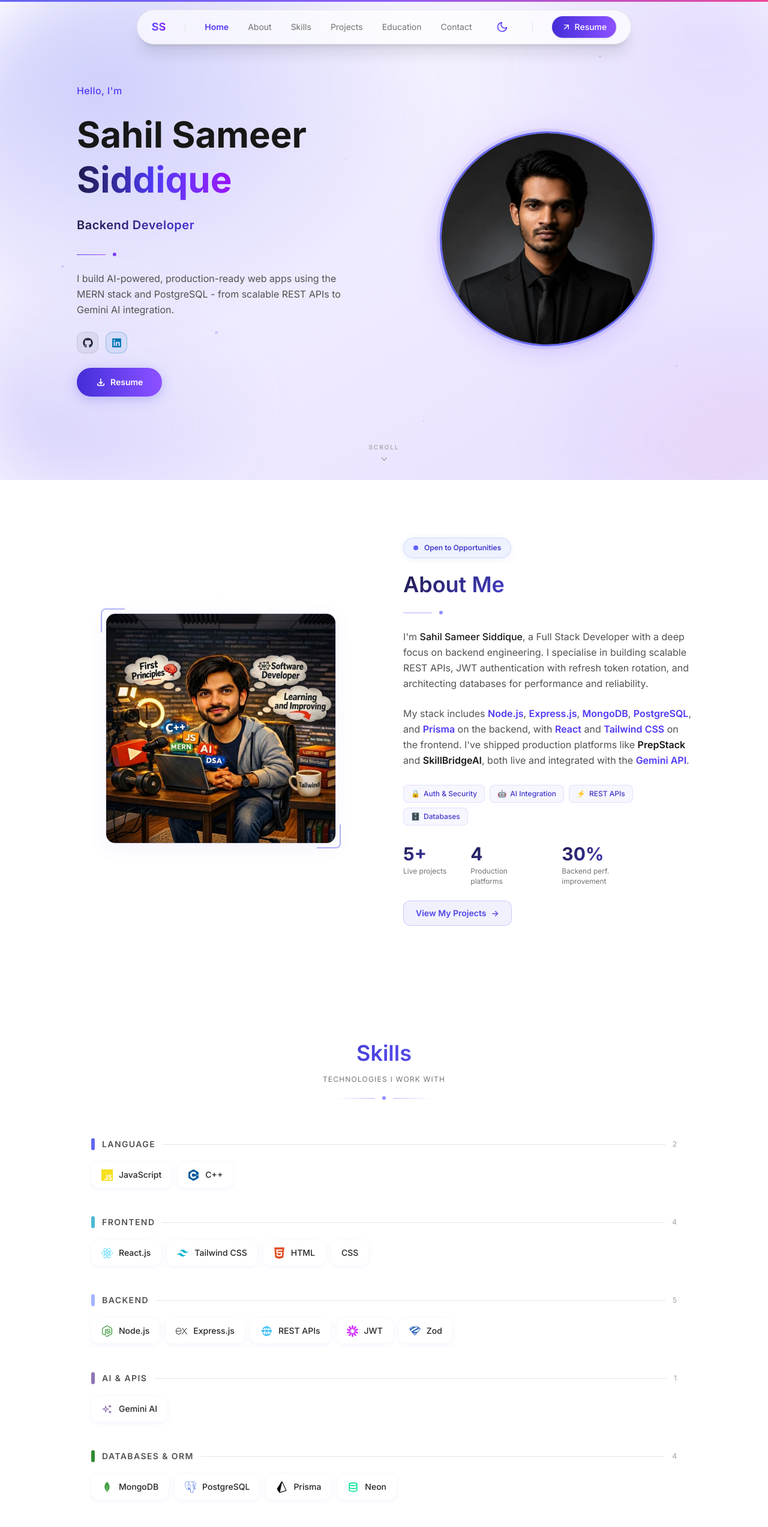
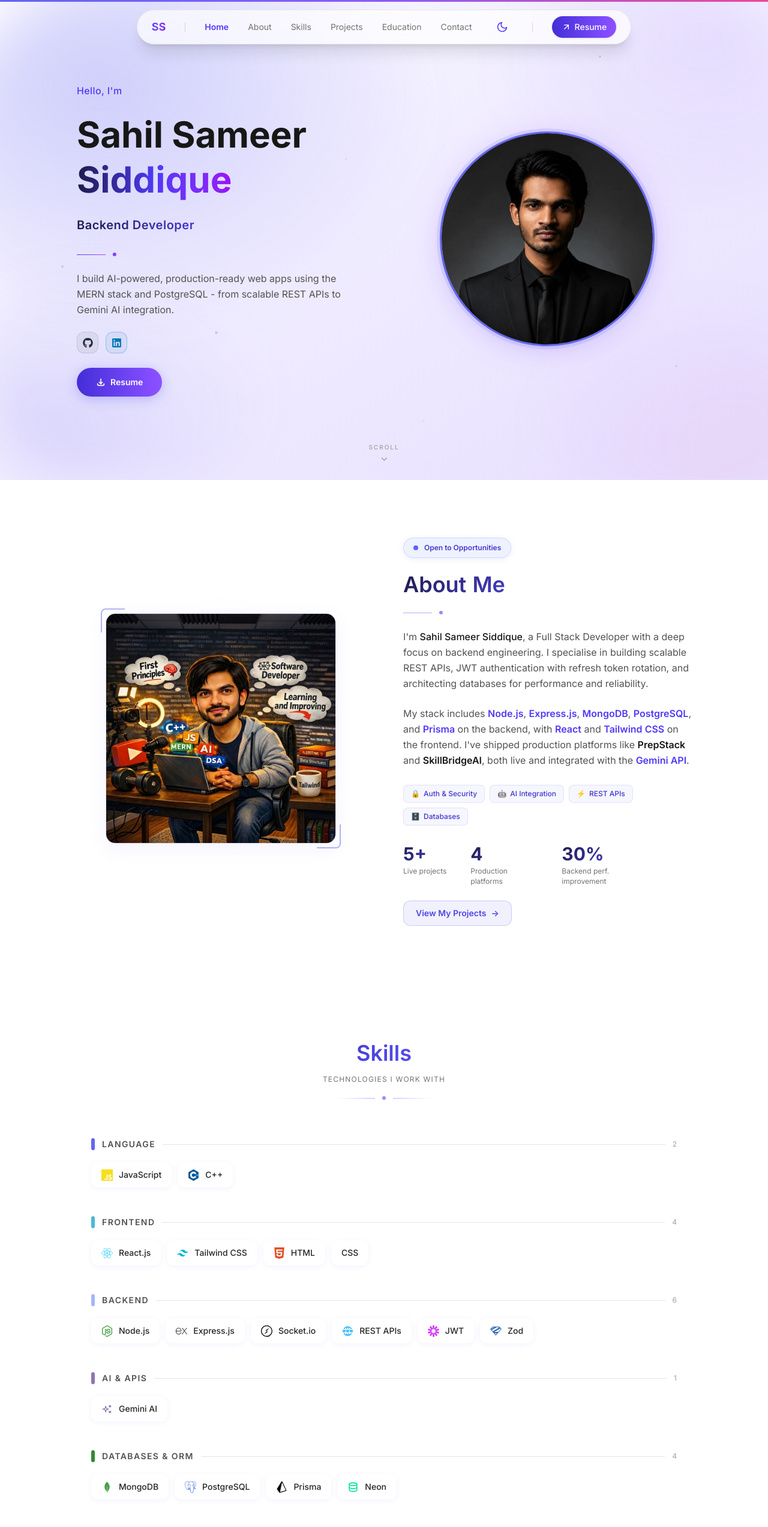
Before and after one commit to SahilSameer18/Portfolio, a React (Vite) app: page / in a window 1280 px wide. Shown: the top 2545 px of the page at 60% size. Built offline with nearby package versions, Linux system fonts and the light colour scheme.

Commit message:
added socket io and animated heading

```diff
--- a/src/components/Navbar.jsx
+++ b/src/components/Navbar.jsx
@@ -213,7 +213,7 @@ export default function Navbar() {
           </a>
 
           {/* Divider */}
-          <div className="w-px h-4 bg-neutral-200 dark:bg-white/20 rounded-full" />
+          <div className="w-px h-4 bg-neutral-300 dark:bg-white/20 rounded-full" />
 
           {/* Desktop Links */}
           <div className="flex items-center gap-8">
@@ -238,7 +238,7 @@ export default function Navbar() {
           <ThemeToggle />
           </div>
           {/* Divider */}
-          <div className="w-px h-4 bg-neutral-200 dark:bg-white/20 rounded-full" />
+          <div className="w-px h-4 bg-neutral-300 dark:bg-white/20 rounded-full" />
 
           {/* Desktop Resume Button */}
           <motion.a
--- a/src/sections/About.jsx
+++ b/src/sections/About.jsx
@@ -2,6 +2,7 @@ import { motion } from "framer-motion";
 import { useTheme } from "../context/ThemeContext";
 import ais from "../assets/about2.png";
 import { useCountUp } from "../hooks/useCountUp";
+import AnimatedHeading from "../components/AnimatedHeading";
 
 // ─── Achievement stats ──────────────────────────────────────────────────
 const stats = [
@@ -157,7 +158,8 @@ export default function About() {
           </div>
 
           {/* Heading */}
-          <h2
+          <AnimatedHeading
+            text="About Me"
             className="text-4xl md:text-5xl font-bold"
             style={{
               background:
@@ -166,9 +168,7 @@ export default function About() {
               WebkitTextFillColor: "transparent",
               backgroundClip: "text",
             }}
-          >
-            About Me
-          </h2>
+          />
 
           {/* Accent divider */}
           <div className="flex items-center gap-3">
--- a/src/sections/Contact.jsx
+++ b/src/sections/Contact.jsx
@@ -2,6 +2,7 @@ import { motion, useInView } from "framer-motion";
 import { useState, useEffect, useRef } from "react";
 import { FaLinkedin, FaGithub, FaEnvelope, FaInstagram, FaClipboard, FaCheck } from "react-icons/fa";
 import { useTheme } from "../context/ThemeContext";
+import AnimatedHeading from "../components/AnimatedHeading";
 
 // ─── Data ────────────────────────────────────────────────────────────────────
 
@@ -143,7 +144,9 @@ export default function Contact() {
           transition={{ duration: 0.7, ease: EASE_OUT }}
           viewport={{ once: true, margin: "0px" }}
         >
-          <h2
+          <AnimatedHeading
+            text="Let's Connect"
+            center
             className="text-5xl md:text-6xl font-bold mb-4"
             style={{
               background:
@@ -152,9 +155,7 @@ export default function Contact() {
               WebkitTextFillColor: "transparent",
               backgroundClip: "text",
             }}
-          >
-            Let's Connect
-          </h2>
+          />
           <p className="text-neutral-500 text-xs uppercase tracking-widest mb-5">
             Open to collaborations &amp; opportunities
           </p>
--- a/src/sections/Education.jsx
+++ b/src/sections/Education.jsx
@@ -3,6 +3,7 @@ import { motion, useReducedMotion } from "framer-motion";
 import { FaGraduationCap, FaMapMarkerAlt, FaCalendarAlt } from "react-icons/fa";
 import { HiAcademicCap } from "react-icons/hi";
 import { useTheme } from "../context/ThemeContext";
+import AnimatedHeading from "../components/AnimatedHeading";
 
 // ─── Education Data ───────────────────────────────────────────────────────────
 const educationData = [
@@ -321,7 +322,9 @@ export default function Education() {
           <p className="text-neutral-500 text-xs uppercase tracking-[0.22em] mb-4">
             Academic Journey
           </p>
-          <h2
+          <AnimatedHeading
+            text="Education"
+            center
             className="text-5xl md:text-6xl font-bold mb-5"
             style={{
               background: "linear-gradient(135deg, var(--heading-grad-start) 0%, var(--heading-grad-mid) 50%, var(--heading-grad-end) 100%)",
@@ -329,9 +332,7 @@ export default function Education() {
               WebkitTextFillColor: "transparent",
               backgroundClip: "text",
             }}
-          >
-            Education
-          </h2>
+          />
           <div className="flex items-center justify-center gap-3">
             <div className="h-px w-16 bg-gradient-to-r from-transparent to-indigo-500/50" />
             <div className="w-1.5 h-1.5 rounded-full bg-indigo-500/70" />
--- a/src/sections/Experience.jsx
+++ b/src/sections/Experience.jsx
@@ -1,6 +1,7 @@
 import { motion } from "framer-motion";
 import { FaBriefcase } from "react-icons/fa";
 import { useTheme } from "../context/ThemeContext";
+import AnimatedHeading from "../components/AnimatedHeading";
 
 // ─── Experience Data ──────────────────────────────────────────────────────────
 // TODO: Replace "Company Name" and "Another Company" with your real internship details.
@@ -67,7 +68,9 @@ export default function Experience() {
             </span>
           </div>
 
-          <h2
+          <AnimatedHeading
+            text="Experience"
+            center
             className="text-5xl md:text-6xl font-bold mb-4"
             style={{
               background: "linear-gradient(135deg, var(--heading-grad-start) 0%, var(--heading-grad-mid) 50%, var(--heading-grad-end) 100%)",
@@ -75,9 +78,7 @@ export default function Experience() {
               WebkitTextFillColor: "transparent",
               backgroundClip: "text",
             }}
-          >
-            Experience
-          </h2>
+          />
           <p className="text-neutral-500 text-xs uppercase tracking-widest mb-5">
             Where I've worked
           </p>
--- a/src/sections/Project.jsx
+++ b/src/sections/Project.jsx
@@ -3,6 +3,7 @@ import { motion, useReducedMotion } from "framer-motion";
 import { FaGithub } from "react-icons/fa";
 import { HiOutlineExternalLink } from "react-icons/hi";
 import { useTheme } from "../context/ThemeContext";
+import AnimatedHeading from "../components/AnimatedHeading";
 import safar from "../assets/safar.png";
 import prepstack from "../assets/prepstack.png";
 import skillbridgeAI from "../assets/skillbridgeAI.png";
@@ -380,7 +381,9 @@ export default function Projects() {
         transition={{ duration: 0.7 }}
         viewport={{ once: true, margin: "0px" }}
       >
-        <h2
+        <AnimatedHeading
+          text="My Projects"
+          center
           className="text-5xl md:text-6xl font-bold mb-4"
           style={{
             background:           "linear-gradient(135deg, var(--heading-grad-start) 0%, var(--heading-grad-mid) 50%, var(--heading-grad-end) 100%)",
@@ -388,9 +391,7 @@ export default function Projects() {
             WebkitTextFillColor:  "transparent",
             backgroundClip:       "text",
           }}
-        >
-          My Projects
-        </h2>
+        />
         <p className="text-neutral-500 text-xs uppercase tracking-widest mb-5">
           Things I've built
         </p>
--- a/src/sections/Skills.jsx
+++ b/src/sections/Skills.jsx
@@ -7,6 +7,7 @@ import {
   SiCss,
   SiNodedotjs,
   SiExpress,
+  SiSocketdotio,
   SiJsonwebtokens,
   SiZod,
   SiMongodb,
@@ -21,6 +22,7 @@ import {
 import { TbWorldWww, TbDatabase, TbSparkles } from "react-icons/tb";
 import { motion } from "framer-motion";
 import { useTheme } from "../context/ThemeContext";
+import AnimatedHeading from "../components/AnimatedHeading";
 
 const skillsData = [
   { name: "JavaScript",   icon: "SiJavascript",    color: "#F7DF1E", category: "Language" },
@@ -31,6 +33,7 @@ const skillsData = [
   { name: "CSS",          icon: "SiCss",           color: "#1572B6", category: "Frontend" },
   { name: "Node.js",      icon: "SiNodedotjs",     color: "#339933", category: "Backend" },
   { name: "Express.js",   icon: "SiExpress",       color: "#FFFFFF", category: "Backend" },
+  { name: "Socket.io",    icon: "SiSocketdotio",   color: "#010101", category: "Backend" },
   { name: "REST APIs",    icon: "TbWorldWww",      color: "#38BDF8", category: "Backend" },
   { name: "JWT",          icon: "SiJsonwebtokens", color: "#D63AFF", category: "Backend" },
   { name: "Zod",          icon: "SiZod",           color: "#3068B7", category: "Backend" },
@@ -77,6 +80,7 @@ const Icon = ({ name, color, size }) => {
     SiCss,
     SiNodedotjs,
     SiExpress,
+    SiSocketdotio,
     SiJsonwebtokens,
     SiZod,
     SiMongodb,
@@ -118,14 +122,10 @@ export default function Skills() {
       <div className="max-w-5xl mx-auto px-6">
 
         {/* Heading */}
-        <motion.div
-          initial={{ opacity: 0, y: 30 }}
-          whileInView={{ opacity: 1, y: 0 }}
-          transition={{ duration: 0.65 }}
-          viewport={{ once: true, margin: "0px" }}
-          className="mb-16 text-center"
-        >
-          <h2
+        <div className="mb-16 text-center">
+          <AnimatedHeading
+            text="Skills"
+            center
             className="text-5xl md:text-6xl font-bold mb-4"
             style={{
               background:
@@ -134,9 +134,7 @@ export default function Skills() {
               WebkitTextFillColor: "transparent",
               backgroundClip: "text",
             }}
-          >
-            Skills
-          </h2>
+          />
           <p className="text-neutral-500 text-xs uppercase tracking-widest mb-5">
             Technologies I work with
           </p>
@@ -145,7 +143,7 @@ export default function Skills() {
             <div className="w-1.5 h-1.5 rounded-full bg-indigo-500/70" />
             <div className="h-px w-16 bg-gradient-to-l from-transparent to-indigo-500/50" />
           </div>
-        </motion.div>
+        </div>
 
         {/* ── Category Groups ── */}
         <div className="space-y-12">
@@ -185,8 +183,10 @@ export default function Skills() {
                 >
                   {catSkills.map(({ name, icon, color }) => {
                     const iconColor =
-                      (name === "Express.js" || name === "GitHub" || name === "Vercel" || name === "Prisma") && theme === "light"
+                      (name === "Express.js" || name === "GitHub" || name === "Vercel" || name === "Prisma" || name === "Socket.io") && theme === "light"
                         ? "#09090b"
+                        : (name === "Socket.io") && theme === "dark"
+                        ? "#ffffff"
                         : name === "Prisma" && theme === "dark"
                         ? "#a5b4fc"
                         : color;
```
